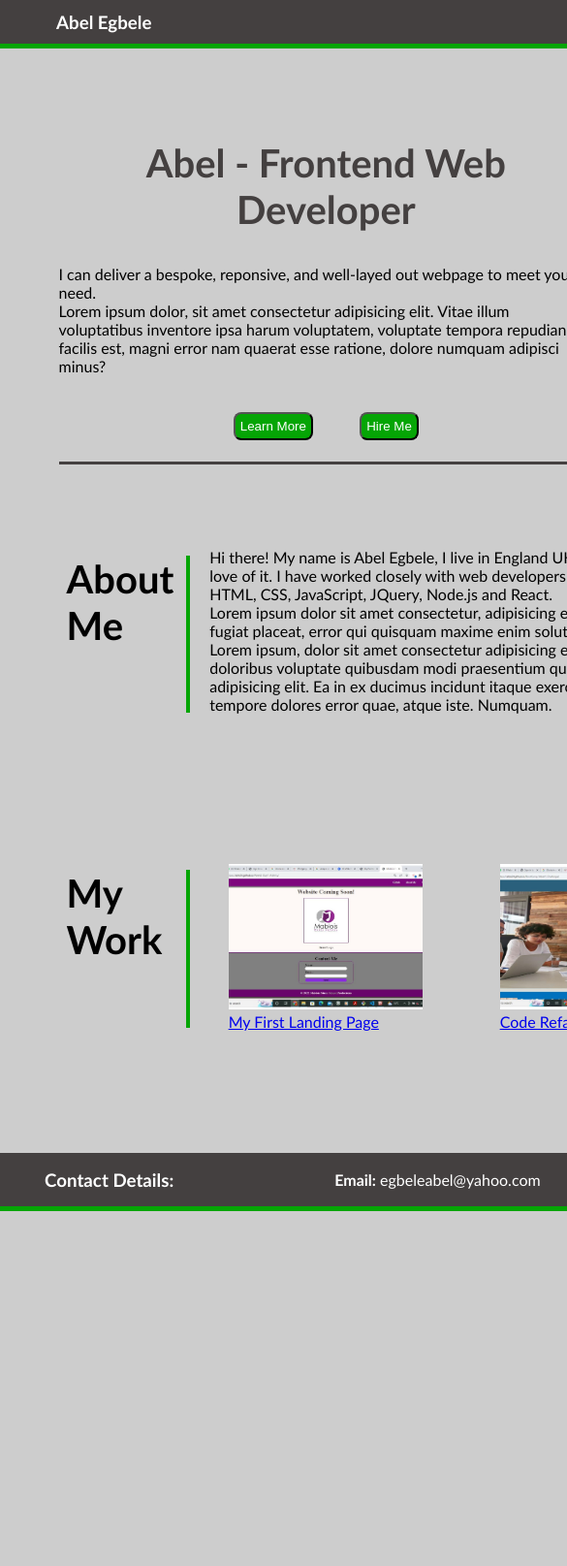
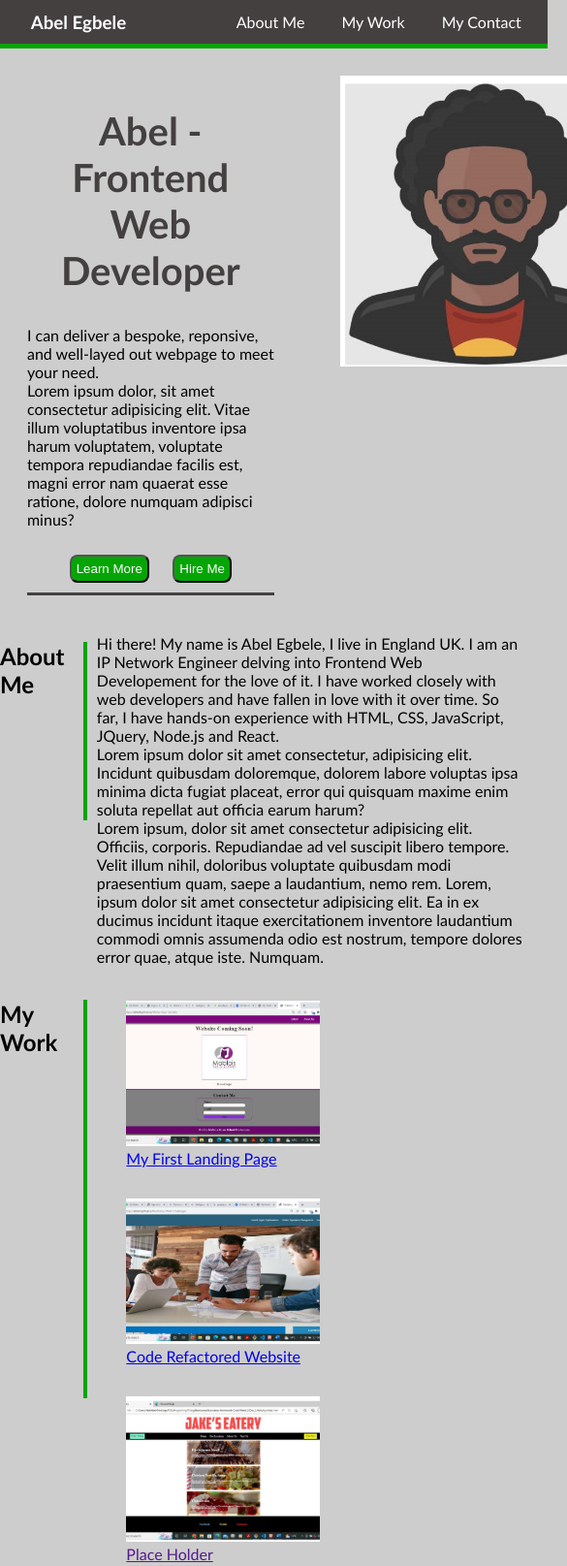
Before and after one commit to able24/BootCamp_Week2_Challenge, a plain HTML site: page index.html in a window 390 px wide. Shown: the top 1615 px of the page at 97% size, 585 px wide, since content can reach past the window. Before the commit the page ends 1249 px from the top, so only its background shows below. Drawn offline with Linux system fonts and the light colour scheme.

Commit message:
changes to HTML, CSS and README files

```diff
--- a/css/style.css
+++ b/css/style.css
@@ -40,6 +40,7 @@ header {
   justify-content: space-between;
   align-items: center;
   background: var(--black);
+  background-size: cover;
   border-bottom: 5px solid var(--green);
   padding: 10px;
   }
@@ -171,6 +172,7 @@ main {
   grid-area: work;
   margin-top: 1%;
   display: flex;
+  flex-wrap: wrap;
 }
 
 .portfolio figure img {
@@ -189,6 +191,7 @@ main {
 footer {
   grid-area: footer;
   background-color: var(--black);
+  background-size: cover;
   border-bottom: 5px solid var(--green);
   display: flex;
   justify-content: space-between;
@@ -213,10 +216,47 @@ footer a {
   color: var(--white);
 }
 
+/*Responsive Design Styling*/
 
-@media screen and (max-width: 786px) {
-  html, body {
-    width: 100%;
-    height: 100%;
+@media screen and (max-width: 1168px) {
+  header {
+    margin-right: 0px;
+
+  }
+
+  main figure #fig img {
+    display: block;
+  }
+
+  main section .about p {
+    display: flex;
+    flex-wrap: wrap;
+  }
+
+  main section .title {
+    margin-left: 0;
+  }
+
+  main section .topic {
+    margin-left: 0;
+  }
+
+}
+
+@media screen and (max-width: 740px) {
+  main section .title {
+    font-size: x-large;
+  }
+
+  main section .topic {
+    font-size: x-large;
+  }
+
+  main section .title p {
+    margin-right: 0;
+  }
+
+  main section .topic p {
+    margin-right: 0;
   }
 }
```
Also changed, not shown: 1 other file.
